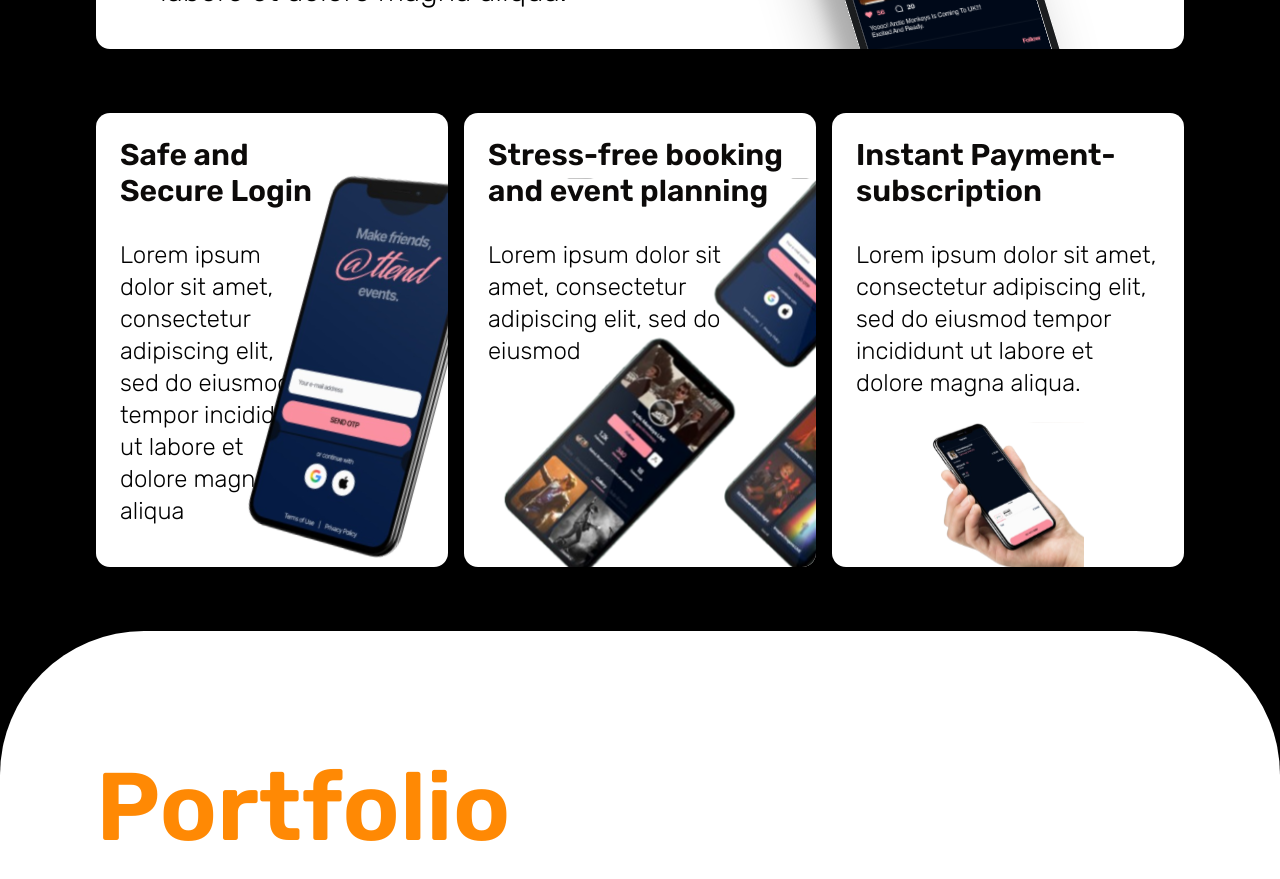
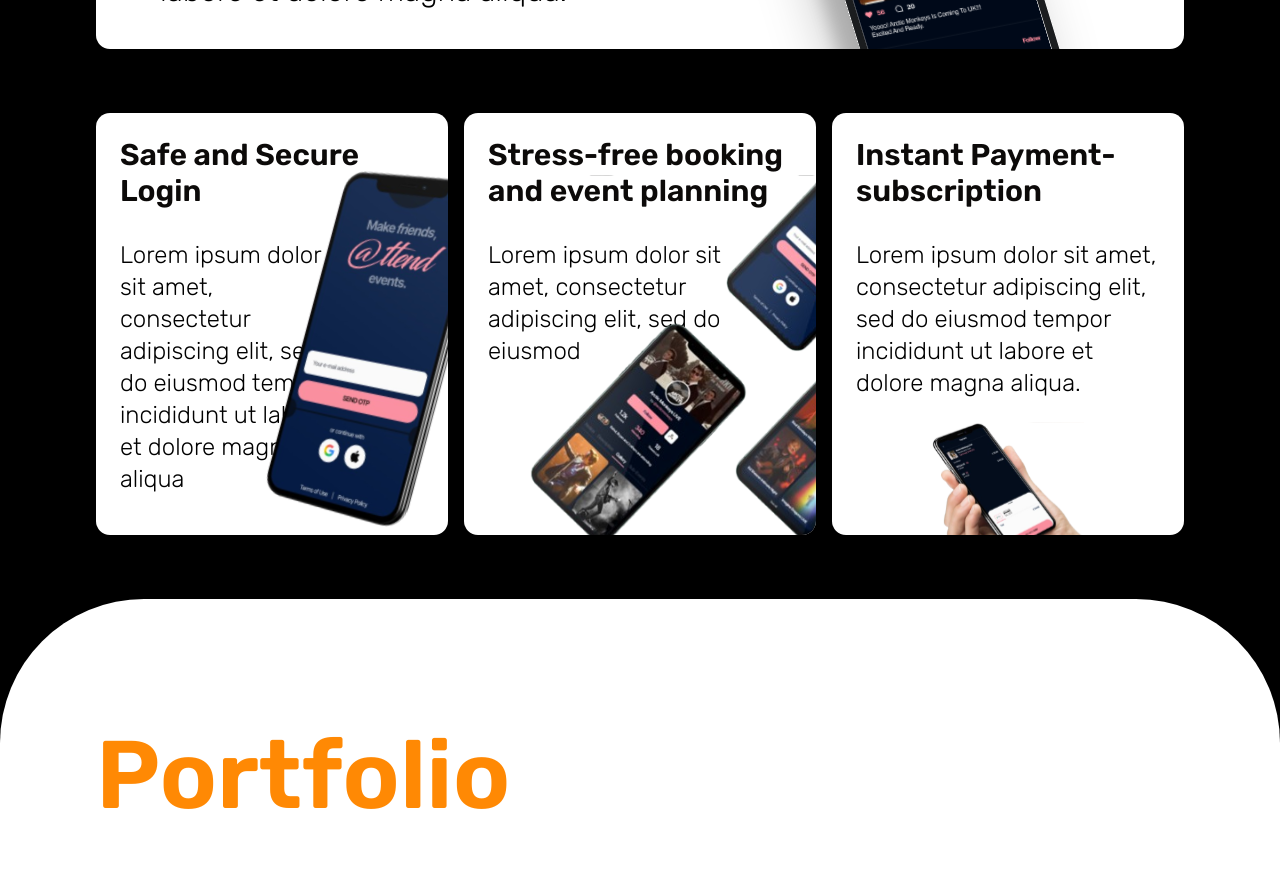
Before and after one commit to sebchi-crtl/kwam2, a Next.js app: page / in a window 1280 px wide. Shown: the part 2560-3439 px from the top of the page. Built offline with nearby package versions, Linux system fonts and the light colour scheme.

Commit message:
Update Feature component to improve layout by increasing gap size and adjusting text width for better readability and visual consistency.

```diff
--- a/components/Feature.tsx
+++ b/components/Feature.tsx
@@ -33,15 +33,15 @@ export default function Banner() {
               </div>
             </CardContent>
           </Card>
-          <div className="grid grid-cols-1 md:grid-cols-2 xl:grid-cols-3 gap-4 mt-16">
+          <div className="grid grid-cols-1 md:grid-cols-2 xl:grid-cols-3 gap-4 2xl:gap-8 mt-16">
             <Card className="bg-white border-0 shadow-none relative 3xl:px-5 overflow-hidden">
               <CardHeader>
                 <CardTitle className="flex justify-start items-start">
-                  <p className="text-2xl xl:text-3xl 3xl:text-4xl font-semibold max-w-[12rem]">Safe and Secure Login</p>
+                  <p className="text-2xl xl:text-3xl 3xl:text-4xl font-semibold max-w-[18rem]">Safe and Secure Login</p>
                 </CardTitle>
               </CardHeader>
               <CardContent>
-                <p className="mb-4 text-left text-black w-full text-lg xl:text-2xl 3xl:text-3xl font-light max-w-[12rem]">
+                <p className="mb-4 text-left text-black w-full text-lg xl:text-2xl 3xl:text-3xl font-light max-w-[14rem]">
                 Lorem ipsum dolor sit amet, consectetur adipiscing elit, sed do eiusmod tempor incididunt ut labore et dolore magna aliqua
                 </p>
                 <div className="min-md:absolute bottom-0 -right-[3.3rem] h-full">
```
